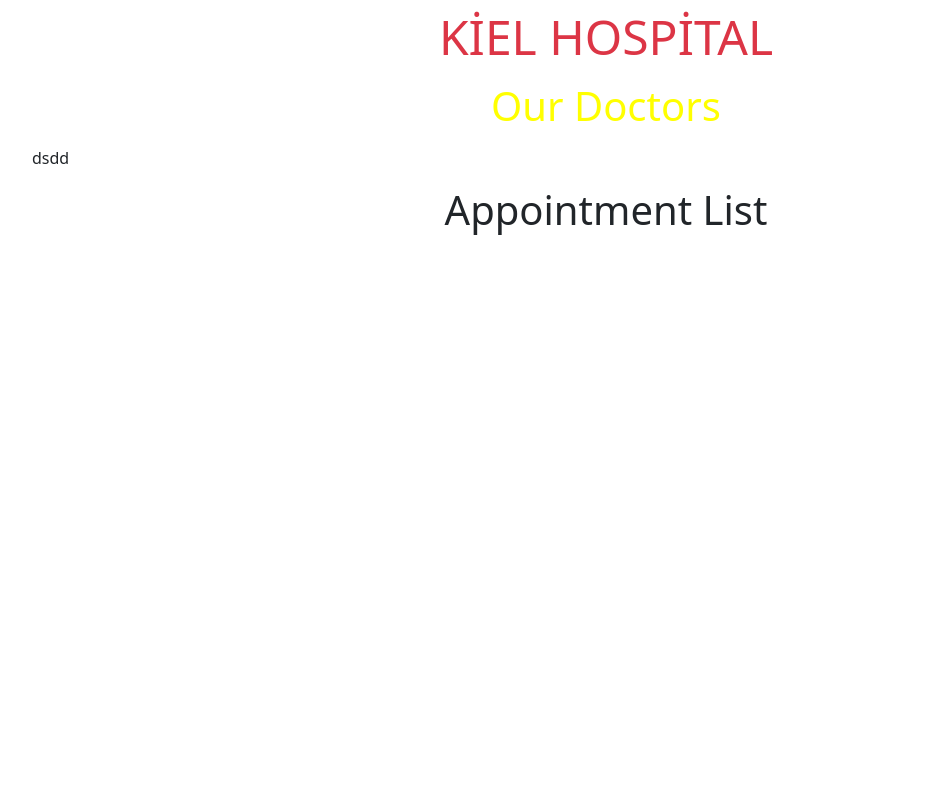
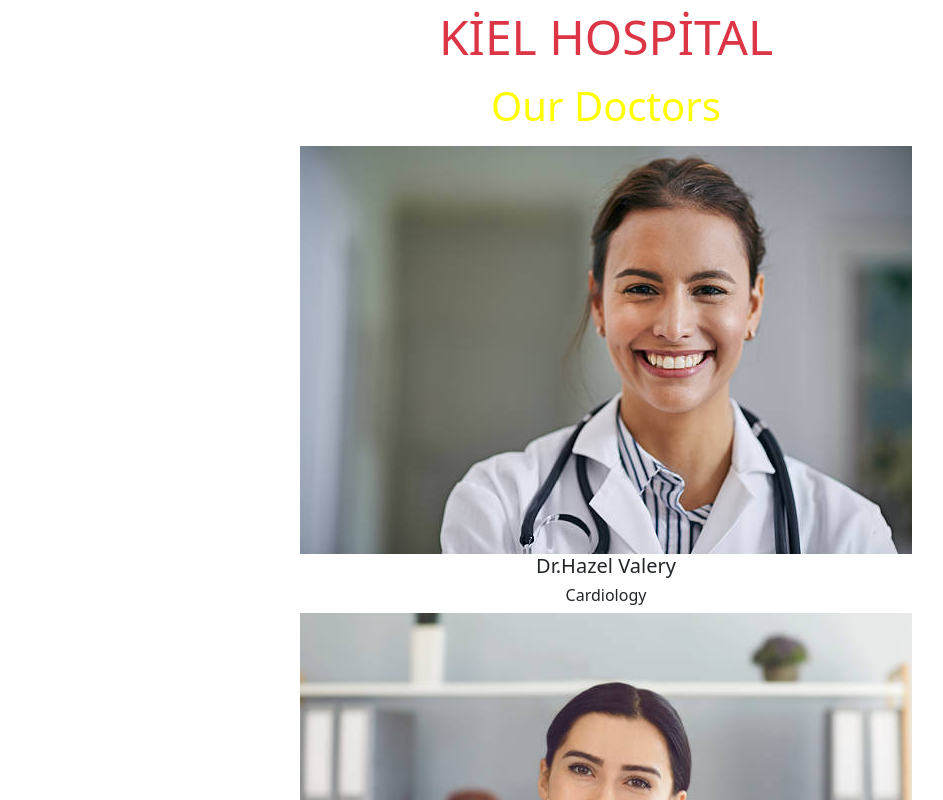
Before and after one commit to agpaknazli/react-appointment-app, a React (Create React App) app: page / in a window 1280 px wide. Shown: the top 800 px of the page, without its empty margins (34-977 px from the left). Built offline with nearby package versions, Linux system fonts and the light colour scheme.

Commit message:
map.doctor

```diff
--- a/src/components/Doctors.jsx
+++ b/src/components/Doctors.jsx
@@ -1,7 +1,7 @@
 import React from 'react';
 import Container from 'react-bootstrap/Container';
 import {doctorData} from "../helpers/data";
-import { Row } from 'react-bootstrap';
+import { Col, Row } from 'react-bootstrap';
 
 const Doctors = () => {
   return (
@@ -10,8 +10,22 @@ const Doctors = () => {
 
 <h3 className='display-6 mb-3' style={{color:"yellow"}}>Our Doctors</h3>
 <Row>
+{
+doctorData.map(({id,img,dep,name})=>{
+return<Col key={id}>
+<img src={img} alt="" />
+<h5>{name}</h5>
+<h6>{dep}</h6>
+</Col>
 
-dsdd
+}
+
+
+)
+
+
+}
+
 </Row>
 
     </Container>
```
